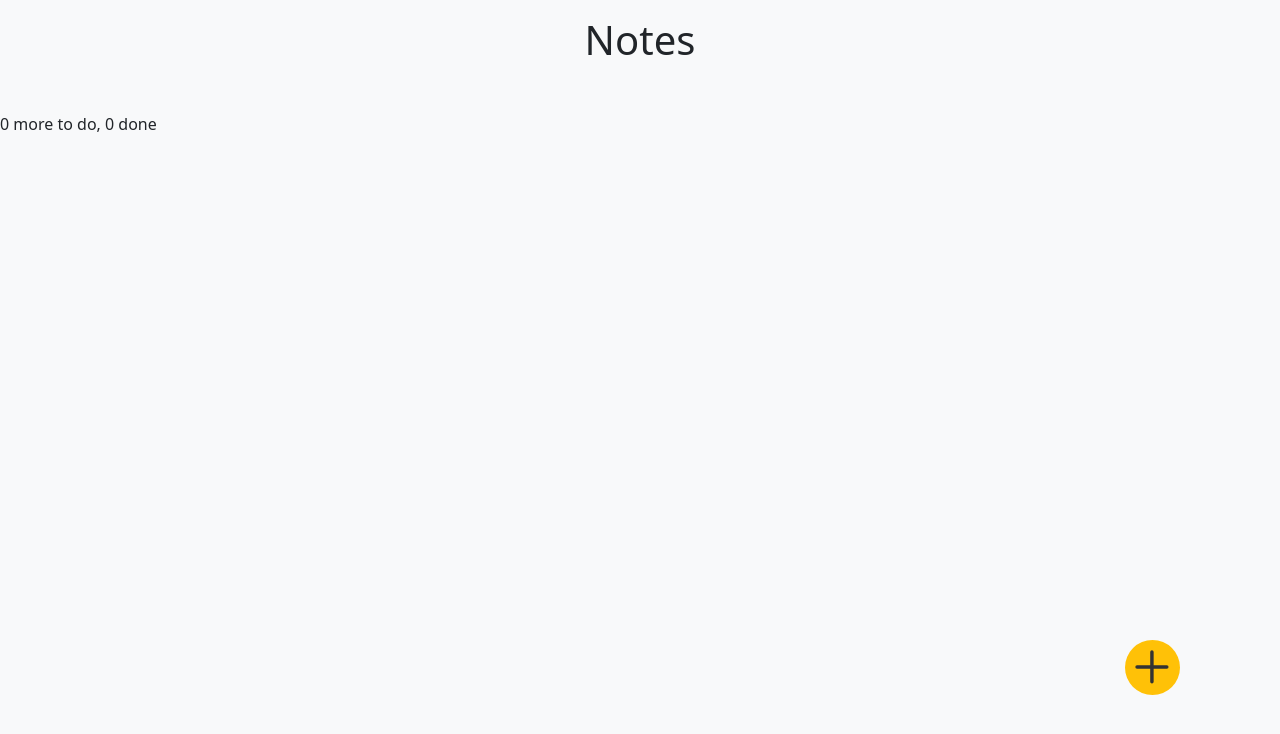
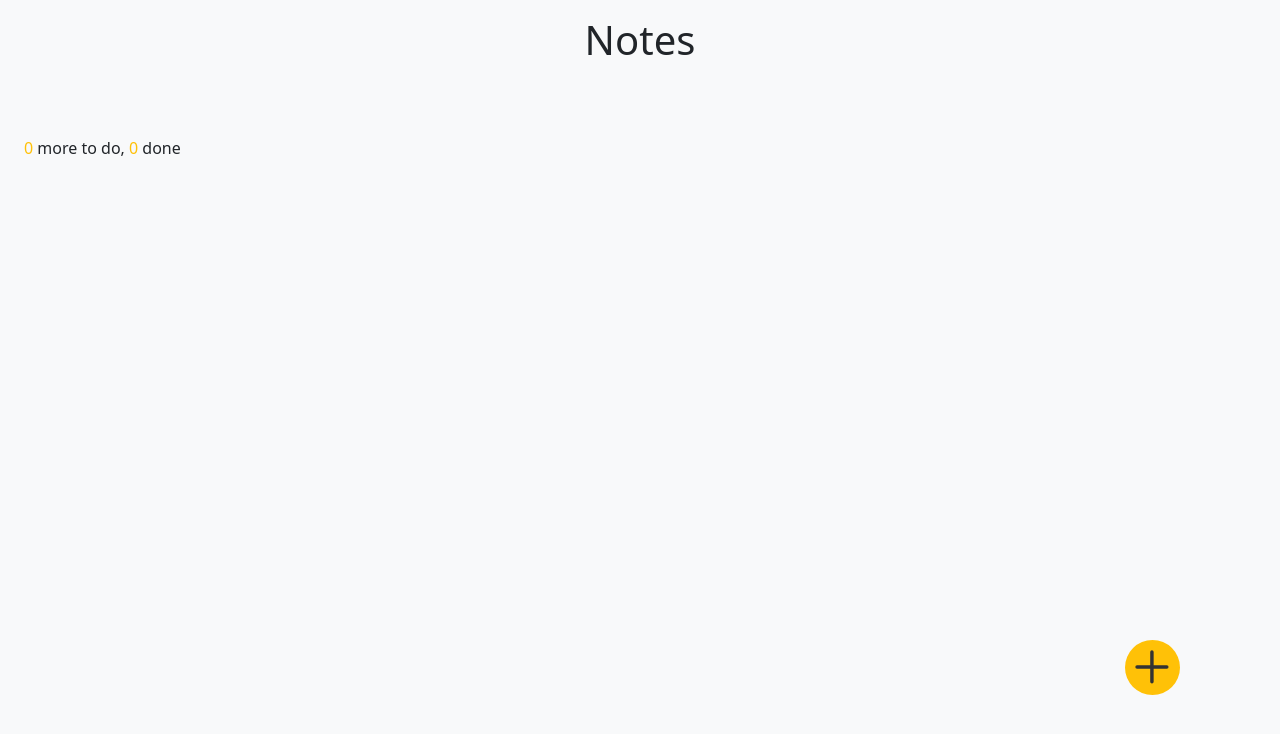
Before and after one commit to rrrkkkvvv/notes-app, a React (Vite) app: page / in a window 1280 px wide. Shown: the top 734 px of the page. Built offline with nearby package versions, Linux system fonts and the light colour scheme.

Commit message:
modified:   src/pages/TodosPage/components/Footer.tsx

```diff
--- a/src/pages/TodosPage/components/Footer.tsx
+++ b/src/pages/TodosPage/components/Footer.tsx
@@ -2,6 +2,6 @@ import FooterType from '../types/FooterType'
 
 export default function Footer({ countOfActiveTodos, countOfCompletedTodos }: FooterType) {
     return (
-        <footer className="app-footer"><span className='count'>{countOfActiveTodos}</span> more to do, <span className='count'>{countOfCompletedTodos}</span> done</footer>
+        <footer className="app-footer p-4"><span className='count  text-warning'>{countOfActiveTodos}</span> more to do, <span className='count  text-warning'>{countOfCompletedTodos}</span> done</footer>
     )
 }
```
